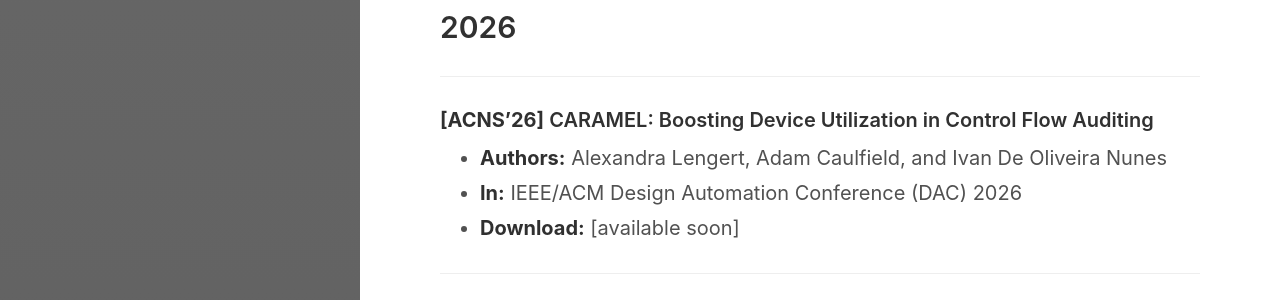
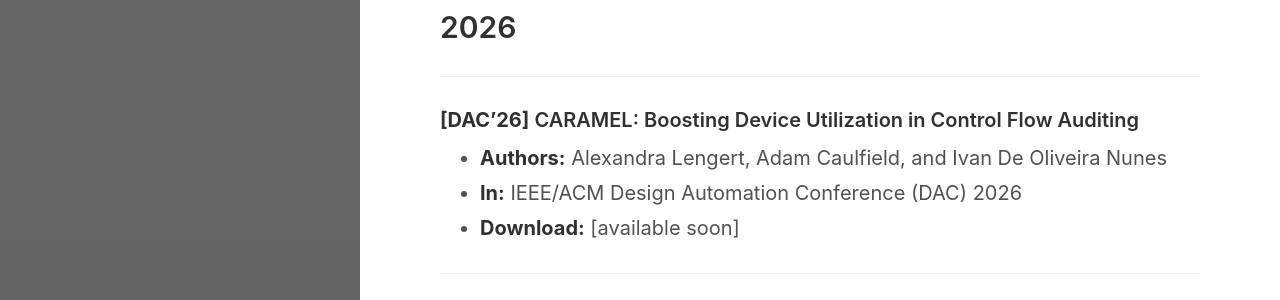
Before and after one commit to ivanolive/ivanolive.github.io, a Jekyll site: the page built from research.md, in a window 1280 px wide. Shown: the part 251-551 px from the top of the page. Built offline with Jekyll 4.4.1, drawn with Linux system fonts in a browser that asks for light colours.

Commit message:
Update research.md

```diff
--- a/research.md
+++ b/research.md
@@ -14,7 +14,7 @@ ___
 ___
 
 
-#### **\[ACNS'26\]** CARAMEL: Boosting Device Utilization in Control Flow Auditing
+#### **\[DAC'26\]** CARAMEL: Boosting Device Utilization in Control Flow Auditing
 
 - **Authors:** Alexandra Lengert, Adam Caulfield, and Ivan De Oliveira Nunes
 - **In:** IEEE/ACM Design Automation Conference (DAC) 2026
```
